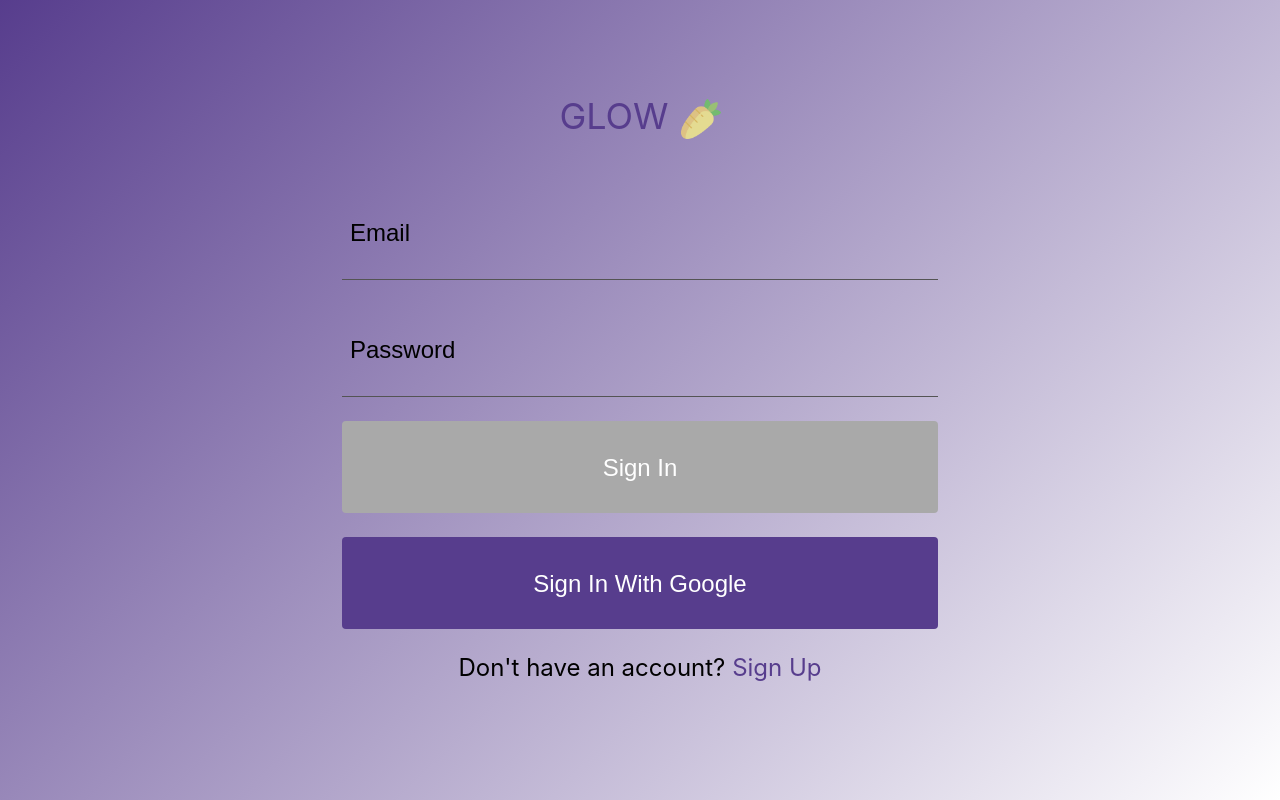
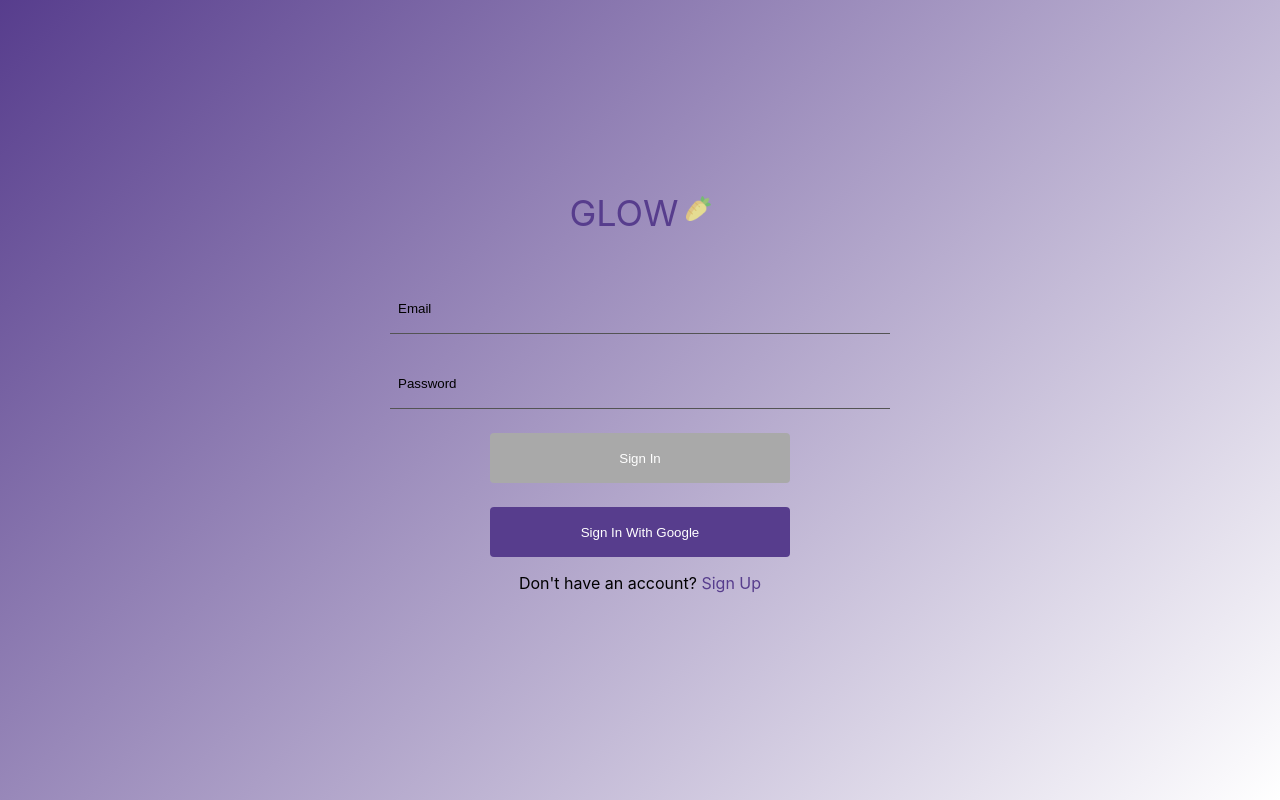
Before and after one commit to Glow-Carrots-App/glow-web, a Next.js app: page /sign-in in a window 1280 px wide. Built offline with nearby package versions, Linux system fonts and the light colour scheme; no server answers.

Commit message:
Add desktop responsive design on signin page

```diff
--- a/components/SignInForm/styles.module.css
+++ b/components/SignInForm/styles.module.css
@@ -11,7 +11,6 @@
   border-width: 0 0 1px;
   border-color: black;
   background: none;
-  max-width: 307px;
   padding-left: 8px;
   margin-top: 25px;
 }
@@ -33,8 +32,16 @@
 .signInButton:disabled {
   background-color: darkgray;
 }
+@media (min-width: 1024px) {
+  .signInButton {
+    width: 300px;
+  }
+  .signInFields {
+    width: 500px;
+  }
+}
 
-@media (min-width: 768px) {
+@media (min-width: 768px) and (min-height: 1024px) {
   .signInFields {
     max-width: 596px;
     height: 92px;
--- a/pages/sign-in/styles.module.css
+++ b/pages/sign-in/styles.module.css
@@ -20,7 +20,7 @@
   width: 25px;
 }
 
-@media (min-width: 768px) {
+@media (min-width: 768px) and (min-height: 1024px) {
   .signInText {
     font-size: 24px;
   }
```
